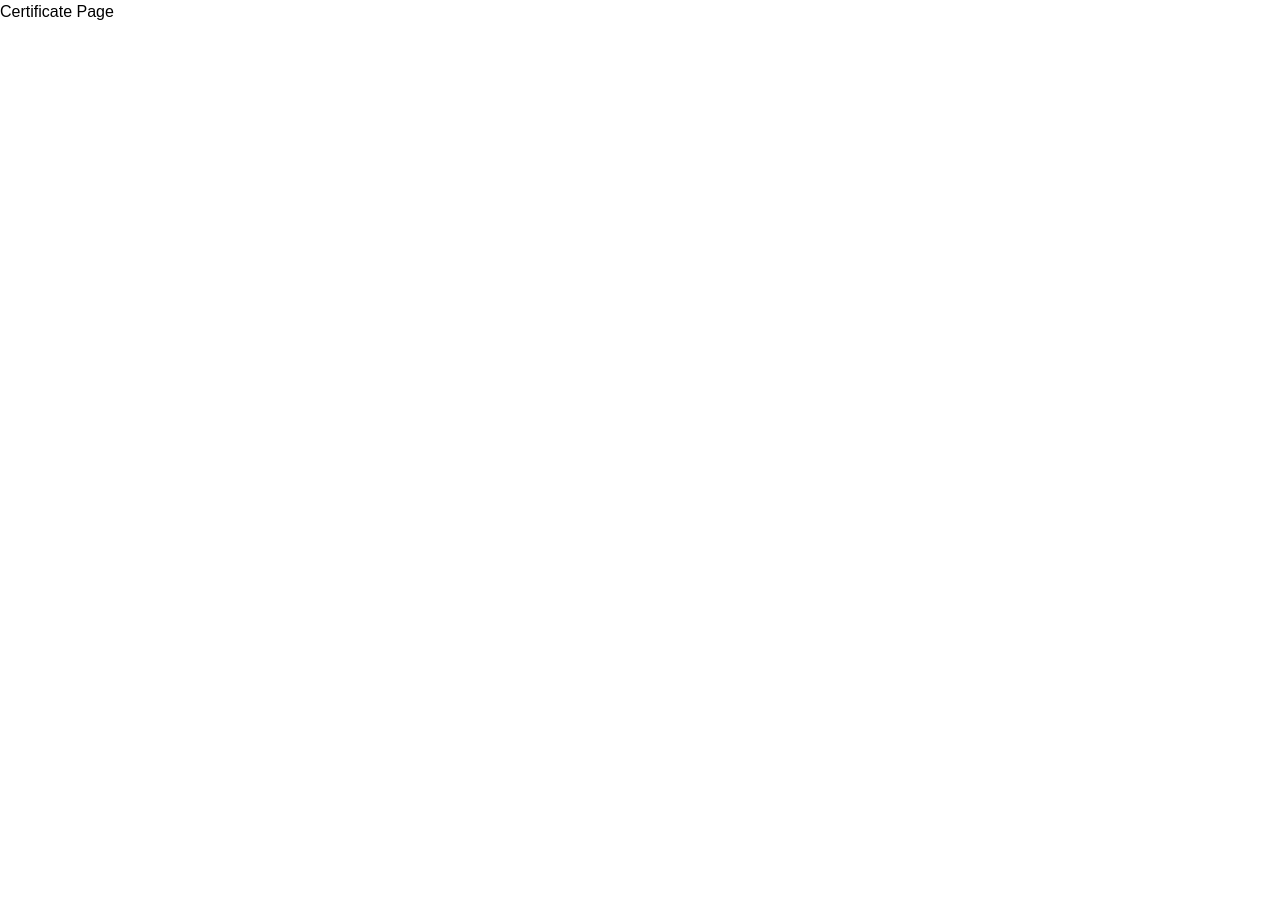
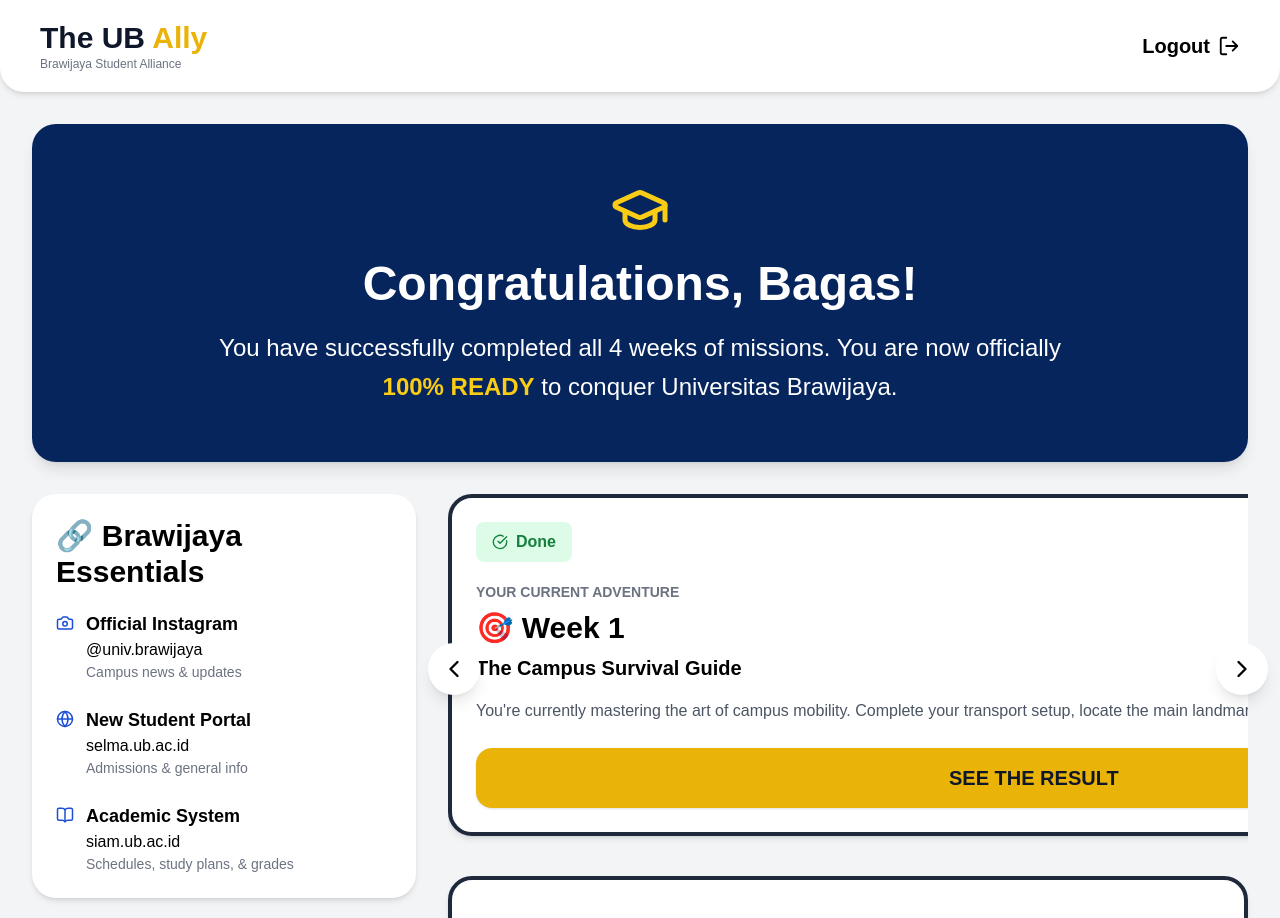
Before and after one commit to avienie/fetheubally, a React (Vite) app: page /certificate in a window 1280 px wide. Shown: the top 918 px of the page. Before the commit the page ends 800 px from the top, so only its background shows below. Built offline with nearby package versions, Linux system fonts and the light colour scheme.

Commit message:
bikin folder sertifikat

```diff
--- a/package.json
+++ b/package.json
@@ -13,6 +13,7 @@
     "@tailwindcss/vite": "^4.3.0",
     "axios": "^1.16.0",
     "framer-motion": "^12.38.0",
+    "lucide-react": "^1.16.0",
     "react": "^19.2.6",
     "react-dom": "^19.2.6",
     "react-router-dom": "^7.15.0",
--- /dev/null
+++ b/src/components/certificate/CertificateNavbar.jsx
@@ -0,0 +1,22 @@
+import React from "react";
+import { LogOut } from "lucide-react";
+
+const CertificateNavbar = () => {
+  return (
+    <nav className="bg-white shadow-md rounded-b-3xl px-10 py-5 flex justify-between items-center">
+      <div>
+        <h1 className="text-3xl font-extrabold text-slate-900">
+          The UB <span className="text-yellow-500">Ally</span>
+        </h1>
+        <p className="text-xs text-gray-500">Brawijaya Student Alliance</p>
+      </div>
+
+      <button className="flex items-center gap-2 font-bold text-xl hover:text-yellow-500 transition">
+        Logout
+        <LogOut size={22} />
+      </button>
+    </nav>
+  );
+};
+
+export default CertificateNavbar;
--- /dev/null
+++ b/src/components/certificate/CertificatePreview.jsx
@@ -0,0 +1,64 @@
+import React from "react";
+import { GraduationCap, Download } from "lucide-react";
+
+const CertificatePreview = () => {
+  const handleDownload = () => {
+    console.log("download certificate");
+  };
+
+  return (
+    <div className="flex flex-col gap-6">
+      <div className="bg-white rounded-3xl border-4 border-slate-800 shadow-md p-10">
+        <div className="text-center">
+          <div className="w-20 h-20 rounded-full bg-[#06255D] flex items-center justify-center mx-auto mb-6">
+            <GraduationCap className="text-yellow-400" size={40} />
+          </div>
+
+          <p className="font-bold uppercase tracking-wide">
+            Official Certificate of Completion
+          </p>
+
+          <h2 className="text-5xl font-extrabold text-[#06255D] mt-4">
+            THE CAMPUS MASTER
+          </h2>
+
+          <p className="mt-8 text-xl">This is to certify that</p>
+
+          <h3 className="text-5xl font-extrabold mt-3">
+            Bagas Dwitama
+          </h3>
+
+          <p className="text-xl mt-2">NIM: 215020207111069</p>
+
+          <p className="max-w-3xl mx-auto mt-8 text-xl leading-relaxed">
+            Has successfully demonstrated exceptional readiness in physical
+            mobility, digital systems, social networking, and cultural adaptation
+            at Universitas Brawijaya.
+          </p>
+
+          <div className="grid grid-cols-2 mt-14">
+            <div>
+              <p className="italic text-3xl">The UB Ally Team</p>
+              <p className="font-bold text-xl mt-2">AUTHORIZED SIGNATURE</p>
+            </div>
+
+            <div>
+              <p className="font-bold text-2xl">AUGUST 2026</p>
+              <p className="font-bold text-xl mt-2">DATE OF ISSUE</p>
+            </div>
+          </div>
+        </div>
+      </div>
+
+      <button
+        onClick={handleDownload}
+        className="bg-yellow-500 hover:bg-yellow-400 transition rounded-2xl shadow-md py-6 text-3xl font-extrabold text-slate-900 flex items-center justify-center gap-3"
+      >
+        <Download size={30} />
+        DOWNLOAD YOUR CERTIFICATE
+      </button>
+    </div>
+  );
+};
+
+export default CertificatePreview;
--- /dev/null
+++ b/src/components/certificate/CongratulationsHero.jsx
@@ -0,0 +1,23 @@
+import React from "react";
+import { GraduationCap } from "lucide-react";
+
+const CongratulationsHero = () => {
+  return (
+    <section className="bg-[#06255D] text-white rounded-3xl py-14 px-10 text-center shadow-lg">
+      <GraduationCap size={60} className="mx-auto text-yellow-400 mb-5" />
+
+      <h2 className="text-5xl font-extrabold mb-5">
+        Congratulations, Bagas!
+      </h2>
+
+      <p className="text-2xl max-w-4xl mx-auto leading-relaxed">
+        You have successfully completed all 4 weeks of missions. You are now
+        officially{" "}
+        <span className="text-yellow-400 font-bold">100% READY</span> to
+        conquer Universitas Brawijaya.
+      </p>
+    </section>
+  );
+};
+
+export default CongratulationsHero;
--- /dev/null
+++ b/src/components/certificate/EssentialsCard.jsx
@@ -0,0 +1,49 @@
+import React from "react";
+import { Camera, Globe, BookOpen } from "lucide-react";
+
+const essentials = [
+  {
+    icon: <Camera size={18} />,
+    title: "Official Instagram",
+    subtitle: "@univ.brawijaya",
+    desc: "Campus news & updates",
+  },
+  {
+    icon: <Globe size={18} />,
+    title: "New Student Portal",
+    subtitle: "selma.ub.ac.id",
+    desc: "Admissions & general info",
+  },
+  {
+    icon: <BookOpen size={18} />,
+    title: "Academic System",
+    subtitle: "siam.ub.ac.id",
+    desc: "Schedules, study plans, & grades",
+  },
+];
+
+const EssentialsCard = () => {
+  return (
+    <div className="bg-white rounded-3xl shadow-md p-6">
+      <h3 className="text-3xl font-bold mb-5 flex items-center gap-2">
+        🔗 Brawijaya Essentials
+      </h3>
+
+      <div className="space-y-6">
+        {essentials.map((item, idx) => (
+          <div key={idx} className="flex gap-3">
+            <div className="text-blue-700 mt-1">{item.icon}</div>
+
+            <div>
+              <h4 className="font-bold text-lg">{item.title}</h4>
+              <p className="font-medium">{item.subtitle}</p>
+              <p className="text-sm text-gray-500">{item.desc}</p>
+            </div>
+          </div>
+        ))}
+      </div>
+    </div>
+  );
+};
+
+export default EssentialsCard;
--- /dev/null
+++ b/src/components/certificate/JourneyTimeline.jsx
@@ -0,0 +1,39 @@
+import React from "react";
+
+const timeline = [
+  "Week 1:\nCampus Survival Guide",
+  "Week 2:\nDigital Campus Master",
+  "Week 3:\nSocial Networking & UKM",
+  "Week 4:\nCultural Culinary & Local Vibe",
+];
+
+const JourneyTimeline = () => {
+  return (
+    <div className="bg-white rounded-3xl shadow-md p-6">
+      <h3 className="text-2xl font-bold mb-8">
+        🗺 The Journey of Master
+      </h3>
+
+      <div className="relative">
+        <div className="absolute left-1/2 top-0 h-full w-1 bg-green-500 transform -translate-x-1/2"></div>
+
+        <div className="space-y-8">
+          {timeline.map((item, idx) => (
+            <div
+              key={idx}
+              className={`flex items-center ${
+                idx % 2 === 0 ? "justify-end" : "justify-start"
+              }`}
+            >
+              <div className="w-40 bg-green-100 border-2 border-green-500 rounded-xl p-3 text-sm font-semibold whitespace-pre-line">
+                {item}
+              </div>
+            </div>
+          ))}
+        </div>
+      </div>
+    </div>
+  );
+};
+
+export default JourneyTimeline;
--- /dev/null
+++ b/src/components/certificate/ResultCarousel.jsx
@@ -0,0 +1,102 @@
+import React, { useRef } from "react";
+import { ChevronLeft, ChevronRight, CheckCircle } from "lucide-react";
+
+const weekCards = [
+  {
+    week: "Week 1",
+    title: "The Campus Survival Guide",
+    desc: "You're currently mastering the art of campus mobility. Complete your transport setup, locate the main landmarks, and submit your proof before the week ends!",
+    icon: "🎯",
+  },
+  {
+    week: "Week 2",
+    title: "Digital Campus Master",
+    desc: "Physical routes secured! Now, it's time to conquer the digital realm.",
+    icon: "💻",
+  },
+  {
+    week: "Week 3",
+    title: "The Brawijaya Explorer",
+    desc: "Explore communities, organizations, and library access.",
+    icon: "🌍",
+  },
+  {
+    week: "Week 4",
+    title: "The Malang Culinary Explorer",
+    desc: "Discover iconic student food spots around campus.",
+    icon: "🍜",
+  },
+];
+
+const ResultCarousel = () => {
+  const carouselRef = useRef(null);
+
+  const scrollLeft = () => {
+    carouselRef.current.scrollBy({
+      left: -350,
+      behavior: "smooth",
+    });
+  };
+
+  const scrollRight = () => {
+    carouselRef.current.scrollBy({
+      left: 350,
+      behavior: "smooth",
+    });
+  };
+
+  return (
+    <div className="relative">
+      <button
+        onClick={scrollLeft}
+        className="absolute -left-5 top-1/2 -translate-y-1/2 z-20 bg-white shadow-lg rounded-full p-3 hover:scale-110 transition"
+      >
+        <ChevronLeft size={28} />
+      </button>
+
+      <button
+        onClick={scrollRight}
+        className="absolute -right-5 top-1/2 -translate-y-1/2 z-20 bg-white shadow-lg rounded-full p-3 hover:scale-110 transition"
+      >
+        <ChevronRight size={28} />
+      </button>
+
+      <div
+        ref={carouselRef}
+        className="flex gap-6 overflow-x-auto scroll-smooth no-scrollbar pb-2"
+      >
+        {weekCards.map((card, idx) => (
+          <div
+            key={idx}
+            className="min-w-[420px] bg-white rounded-3xl border-4 border-slate-800 shadow-md p-6 flex-shrink-0"
+          >
+            <span className="bg-green-100 text-green-700 font-bold px-4 py-2 rounded-lg inline-flex items-center gap-2">
+              <CheckCircle size={16} />
+              Done
+            </span>
+
+            <p className="text-sm mt-5 uppercase font-semibold text-gray-500">
+              Your Current Adventure
+            </p>
+
+            <h3 className="text-3xl font-extrabold mt-2">
+              {card.icon} {card.week}
+            </h3>
+
+            <h4 className="text-xl font-bold mt-2">{card.title}</h4>
+
+            <p className="text-gray-600 mt-4 leading-relaxed">
+              {card.desc}
+            </p>
+
+            <button className="mt-6 w-full bg-yellow-500 hover:bg-yellow-400 text-slate-900 font-extrabold text-xl py-4 rounded-2xl shadow">
+              SEE THE RESULT
+            </button>
+          </div>
+        ))}
+      </div>
+    </div>
+  );
+};
+
+export default ResultCarousel;
--- a/src/pages/CertificatePage.jsx
+++ b/src/pages/CertificatePage.jsx
@@ -1,7 +1,33 @@
-export default function CertificatePage() {
+import React from "react";
+import CertificateNavbar from "../components/certificate/CertificateNavbar";
+import CongratulationsHero from "../components/certificate/CongratulationsHero";
+import EssentialsCard from "../components/certificate/EssentialsCard";
+import ResultCarousel from "../components/certificate/ResultCarousel";
+import JourneyTimeline from "../components/certificate/JourneyTimeline";
+import CertificatePreview from "../components/certificate/CertificatePreview";
+
+const CertificatePage = () => {
   return (
-    <div>
-      Certificate Page
+    <div className="min-h-screen bg-gray-100">
+      <CertificateNavbar />
+
+      <div className="p-8">
+        <CongratulationsHero />
+
+        <div className="grid grid-cols-12 gap-8 mt-8">
+          <div className="col-span-4 flex flex-col gap-8">
+            <EssentialsCard />
+            <JourneyTimeline />
+          </div>
+
+          <div className="col-span-8 flex flex-col gap-8">
+            <ResultCarousel />
+            <CertificatePreview />
+          </div>
+        </div>
+      </div>
     </div>
-  )
-}
+  );
+};
+
+export default CertificatePage;
```
Also changed, not shown: 1 other file (tests, documents, lock files or other folders).
